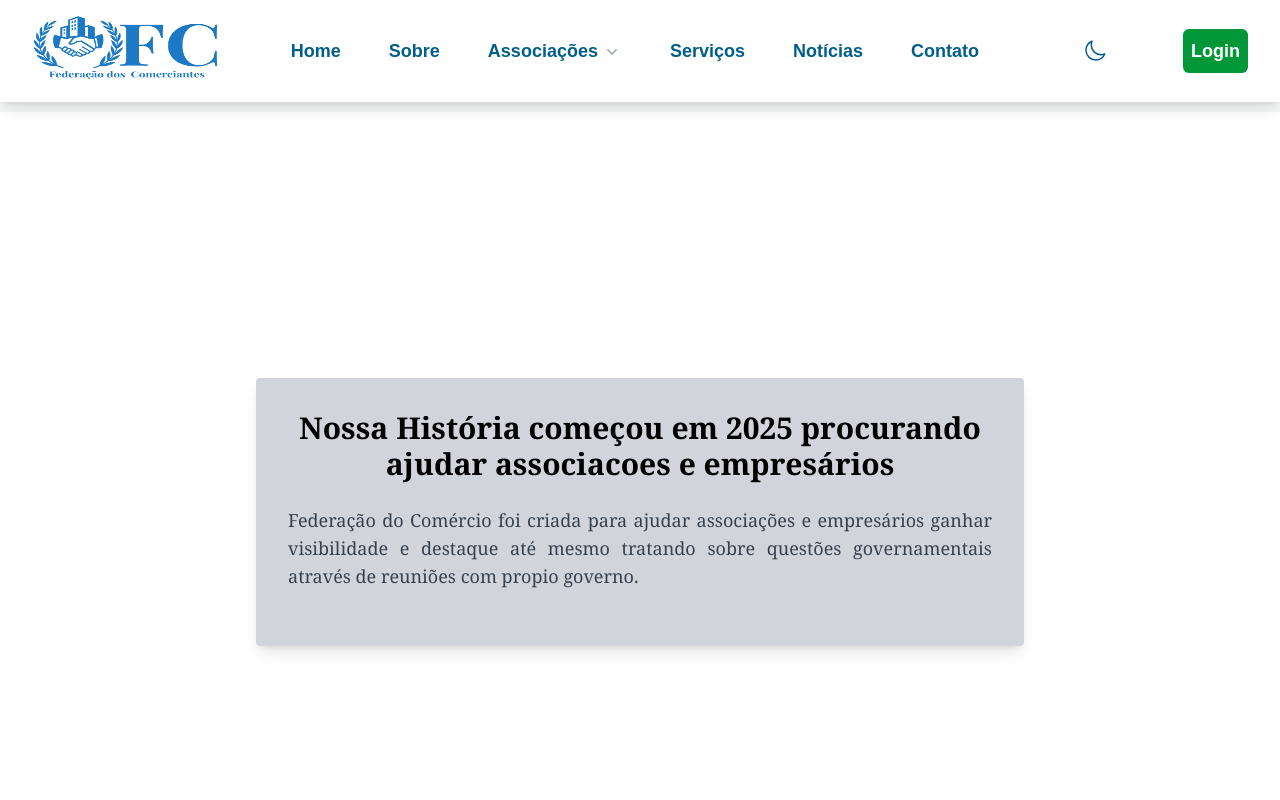
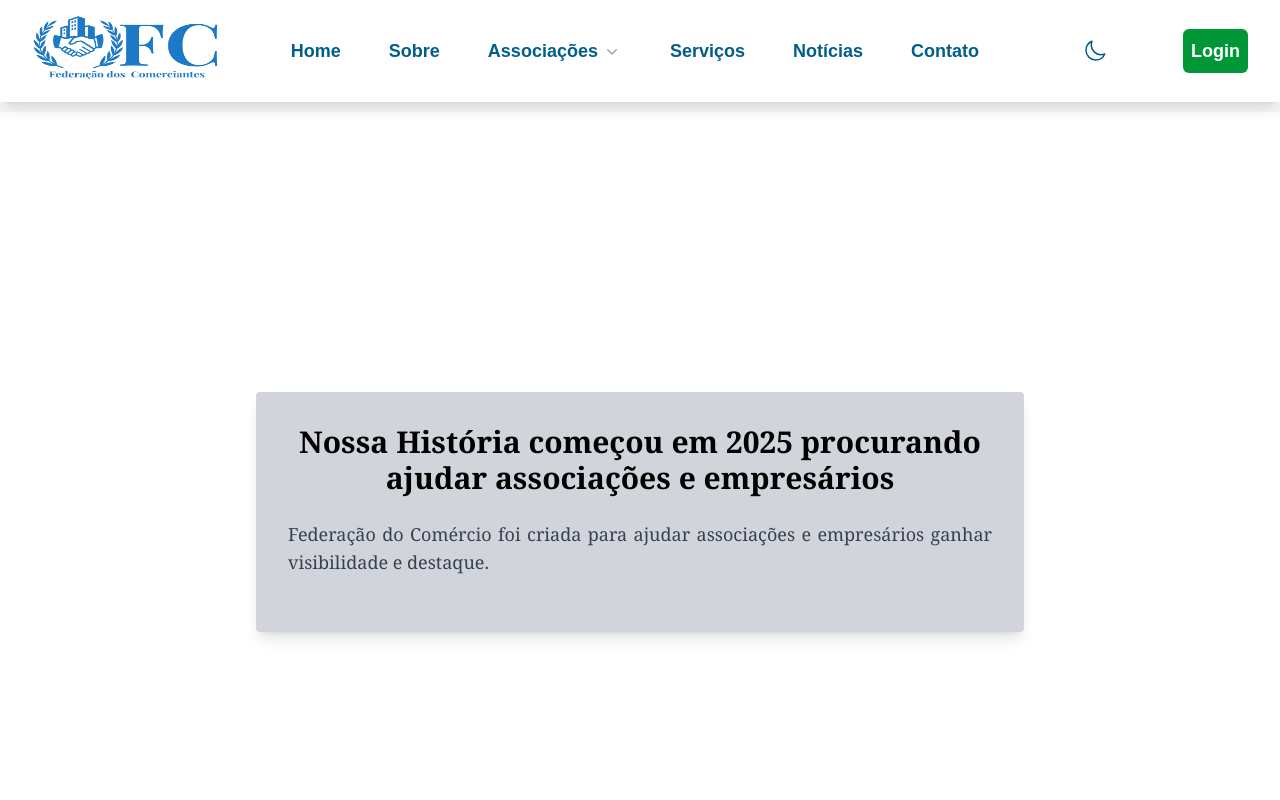
Before and after one commit to Brafios/ProjetoGT10_FrontEnd, a React (Vite) app: page /sobre in a window 1280 px wide. Shown: the top 800 px of the page. Built offline with nearby package versions, Linux system fonts and the light colour scheme; a web font is replaced by a local one.

Commit message:
alterações

```diff
--- a/src/pages/Sobre.jsx
+++ b/src/pages/Sobre.jsx
@@ -6,10 +6,10 @@ export default function Sobre() {
         <div className="h-screen w-screen flex justify-center items-center mt-28">
             <div className="flex flex-col items-center w-full max-w-3xl bg-gray-300 p-8 rounded shadow-lg">
                 <h2 className="text-3xl text-center font-bold font-serif mb-6">
-                    Nossa História começou em 2025 procurando ajudar associacoes e empresários
+                    Nossa História começou em 2025 procurando ajudar associações e empresários
                 </h2>
                 <p className="text-lg text-justify font-serif mb-6 text-gray-700">
-                    Federação do Comércio foi criada para ajudar associações e empresários ganhar visibilidade e destaque até mesmo tratando sobre questões governamentais através de reuniões com propio governo.
+                    Federação do Comércio foi criada para ajudar associações e empresários ganhar visibilidade e destaque.
                 </p>
             </div>
         </div>
```
